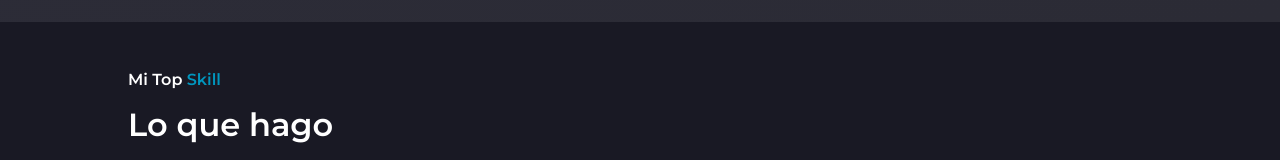
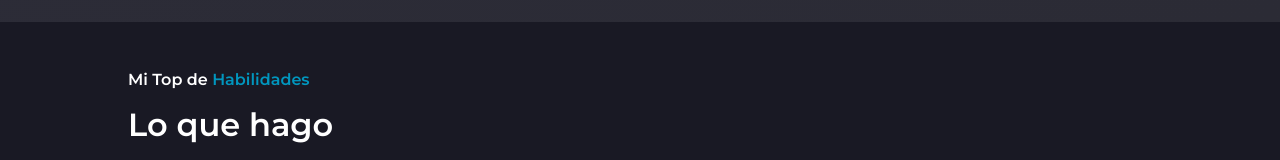
Before and after one commit to Rickymayita/myporfolio, a React (Create React App) app: page / in a window 1280 px wide. Shown: the part 778-938 px from the top of the page. Built offline with nearby package versions, Linux system fonts and the light colour scheme.

Commit message:
listo casi todo

```diff
--- a/src/components/Skills/Skills.jsx
+++ b/src/components/Skills/Skills.jsx
@@ -10,7 +10,7 @@ const Skills = () => {
     return (
         <Container id='skills'>
             <Slide direction='down'>
-                <h4>Mi Top <span className="blue">Skill</span></h4>
+                <h4>Mi Top de <span className="blue">Habilidades</span></h4>
                 <h1>Lo que hago</h1>
             </Slide>
             <Cards>
```
